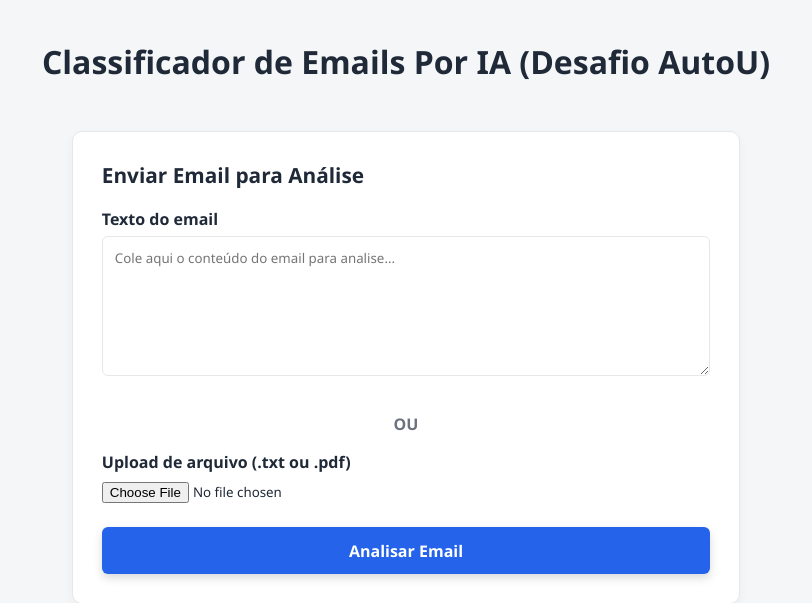
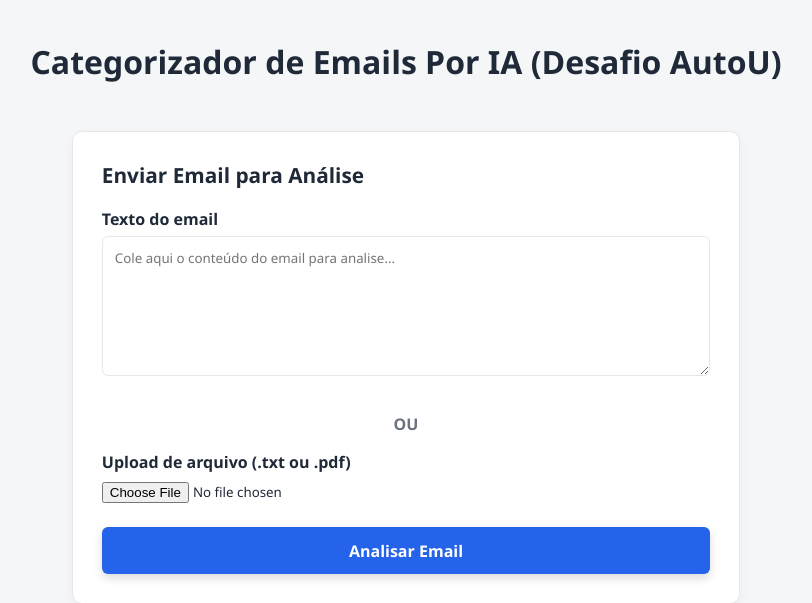
Before and after one commit to KaykeRagoso/Categorizador-Inteligente-de-Emails, a Flask app: page / in a window 1280 px wide. Shown: the top 603 px of the page, without its empty margins (234-1046 px from the left). Run offline with Flask 3, Linux system fonts and the light colour scheme.

Commit message:
alteração do h1

```diff
--- a/Templates/index.html
+++ b/Templates/index.html
@@ -10,7 +10,7 @@
 <body>
 
     <header class="header">
-        <h1>Classificador de Emails Por IA (Desafio AutoU)</h1>
+        <h1>Categorizador de Emails Por IA (Desafio AutoU)</h1>
     </header>
 
     <main class="container">
```
